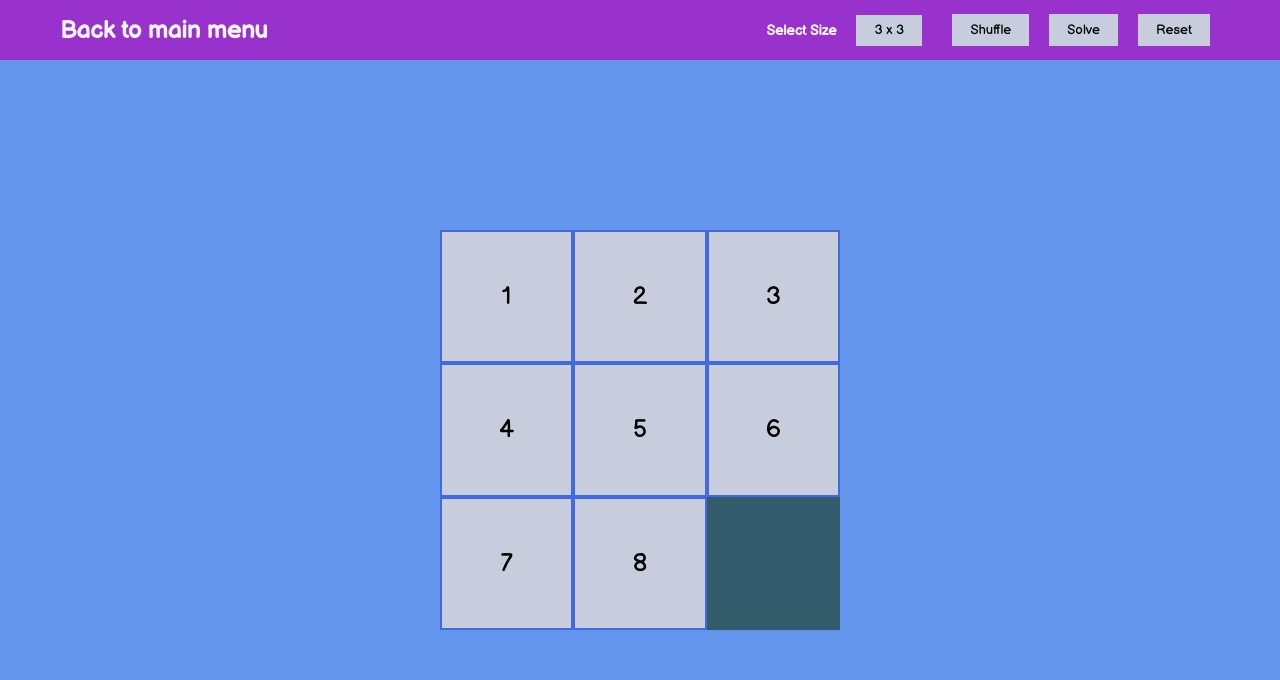
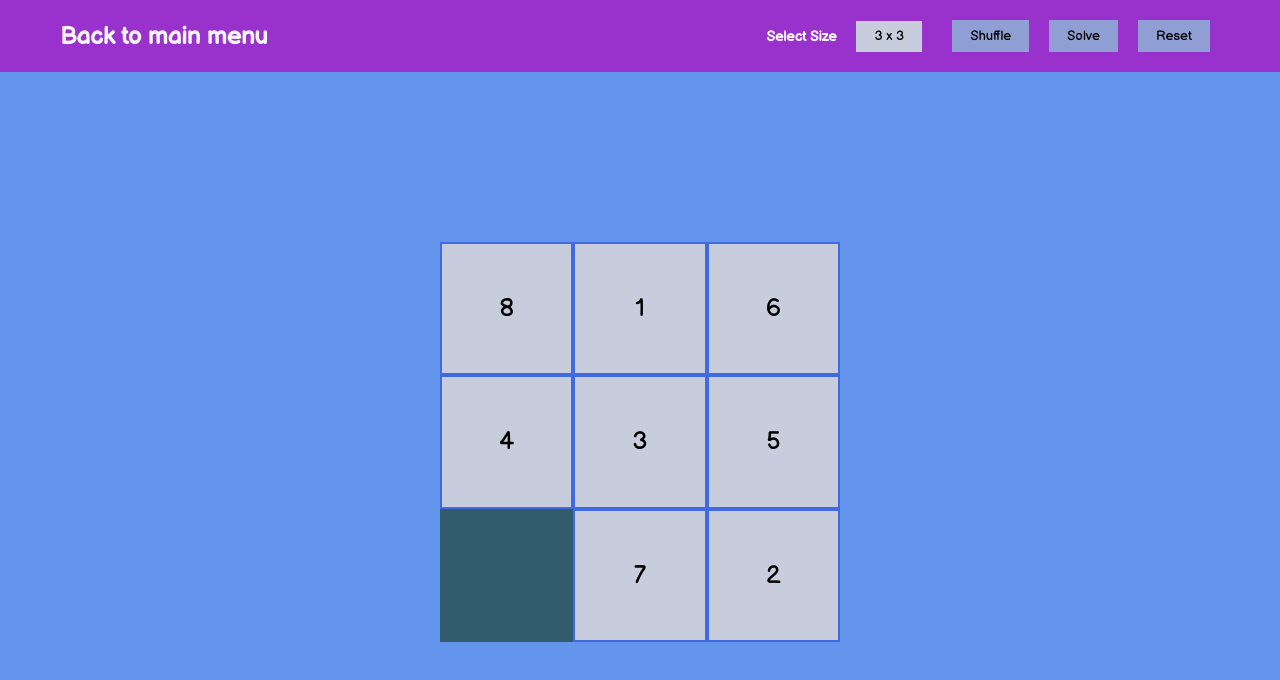
Before and after one commit to madayeni/puzzle-games, a plain HTML site: page slide-puzzle.html in a window 1280 px wide. Both pictures are taken after a click on the button "Shuffle". Drawn offline with Linux system fonts and the light colour scheme.

Commit message:
added shuffling

```diff
--- a/app.js
+++ b/app.js
@@ -11,34 +11,34 @@ const sizes = {
   six: 6,
 };
 
-let size, per;
-let board = {};
+let size, per, board, moves;
 
-const swap = (e) => {
-  const cell = parseInt(e.target.innerHTML);
+const swap = (el) => {
+  const cell = parseInt(el.innerHTML);
+  moves.push(cell);
   const { row, col } = board[cell];
   board[cell].row = board[0].row;
   board[cell].col = board[0].col;
   board[0].row = row;
   board[0].col = col;
-  updateUI(e);
+  updateUI(el);
 };
 
-const move = (e) => {
-  const val = parseInt(e.target.innerHTML);
+const move = (el) => {
+  const val = parseInt(el.innerHTML);
   if (board[val].row === board[0].row) {
     if (
       board[val].col === board[0].col + 1 ||
       board[val].col === board[0].col - 1
     ) {
-      swap(e);
+      swap(el);
     }
   } else if (board[val].col === board[0].col) {
     if (
       board[val].row === board[0].row + 1 ||
       board[val].row === board[0].row - 1
     ) {
-      swap(e);
+      swap(el);
     }
   } else {
     return;
@@ -55,8 +55,6 @@ const initBoard = () => {
   board[0] = { row: size - 1, col: size - 1 };
 };
 const initUI = () => {
-  size = sizes[sizeSel.value];
-  per = 100 / size;
   boardGame.innerHTML = "";
   for (let i = 0; i < size * size - 1; i++) {
     const btn = document.createElement("button");
@@ -64,31 +62,58 @@ const initUI = () => {
     const row = Math.floor(i / size);
     const col = Math.floor(i % size);
     btn.classList.add("cell");
+    btn.id = `cell-${i + 1}`;
     btn.style.width = btn.style.height = `${per}%`;
     btn.style.top = `${row * per}%`;
     btn.style.left = `${col * per}%`;
     boardGame.appendChild(btn);
-    btn.addEventListener("click", move);
+    btn.addEventListener("click", (e) => {
+      move(e.target);
+    });
   }
 };
-initUI();
-initBoard();
 
-const updateUI = (e) => {
-  e.target.style.top = `${board[parseInt(e.target.innerHTML)].row * per}%`;
-  e.target.style.left = `${board[parseInt(e.target.innerHTML)].col * per}%`;
+const initParams = () => {
+  size = sizes[sizeSel.value];
+  per = 100 / size;
+  board = {};
+  moves = [];
 };
 
-const adjustSize = (e) => {
-  size = sizes[e.target.value];
+const updateUI = (el) => {
+  el.style.top = `${board[parseInt(el.innerHTML)].row * per}%`;
+  el.style.left = `${board[parseInt(el.innerHTML)].col * per}%`;
+};
+
+const adjustSize = () => {
+  reset();
+};
+
+const reset = () => {
+  initParams();
   initUI();
   initBoard();
 };
 
-const reset = () => {
-  initUI();
-  initBoard();
+const solve = () => {
+  const temp = [...moves];
+  while (temp.length > 0) {
+    const cell = temp.pop();
+    const el = document.getElementById(`cell-${cell}`);
+    console.log(el.innerHTML);
+    swap(el);
+  }
+  moves = [];
 };
+
+const shuffle = () => {
+  for (let i = 0; i < 1000; i++) {
+    const r = Math.floor(Math.random() * (size * size - 1));
+    move(boardGame.children[r]);
+  }
+};
+
+reset();
 
 sizeSel.addEventListener("change", adjustSize);
 resetBtn.addEventListener("click", reset);
--- a/slide-puzzle.css
+++ b/slide-puzzle.css
@@ -74,8 +74,13 @@ body {
   grid-area: title;
 }
 
+.navbar .flex {
+  flex-wrap: wrap;
+}
+
 .navbar {
-  height: 60px;
+  min-height: 60px;
+  padding: 20px;
   background-color: darkorchid;
 }
 
@@ -122,7 +127,7 @@ select {
   font-family: inherit;
   border: none;
   outline: none;
-  background-color: rgb(200, 205, 221);
+  background-color: rgb(143, 159, 212);
   margin: 0 10px;
   cursor: pointer;
 }
@@ -137,8 +142,8 @@ select:hover,
 }
 
 .board-game {
-  width: 400px;
-  /* max-width: 100%; */
+  width: 100%;
+  max-width: 400px;
   height: 400px;
   background-color: rgb(50, 91, 107);
   position: relative;
```
